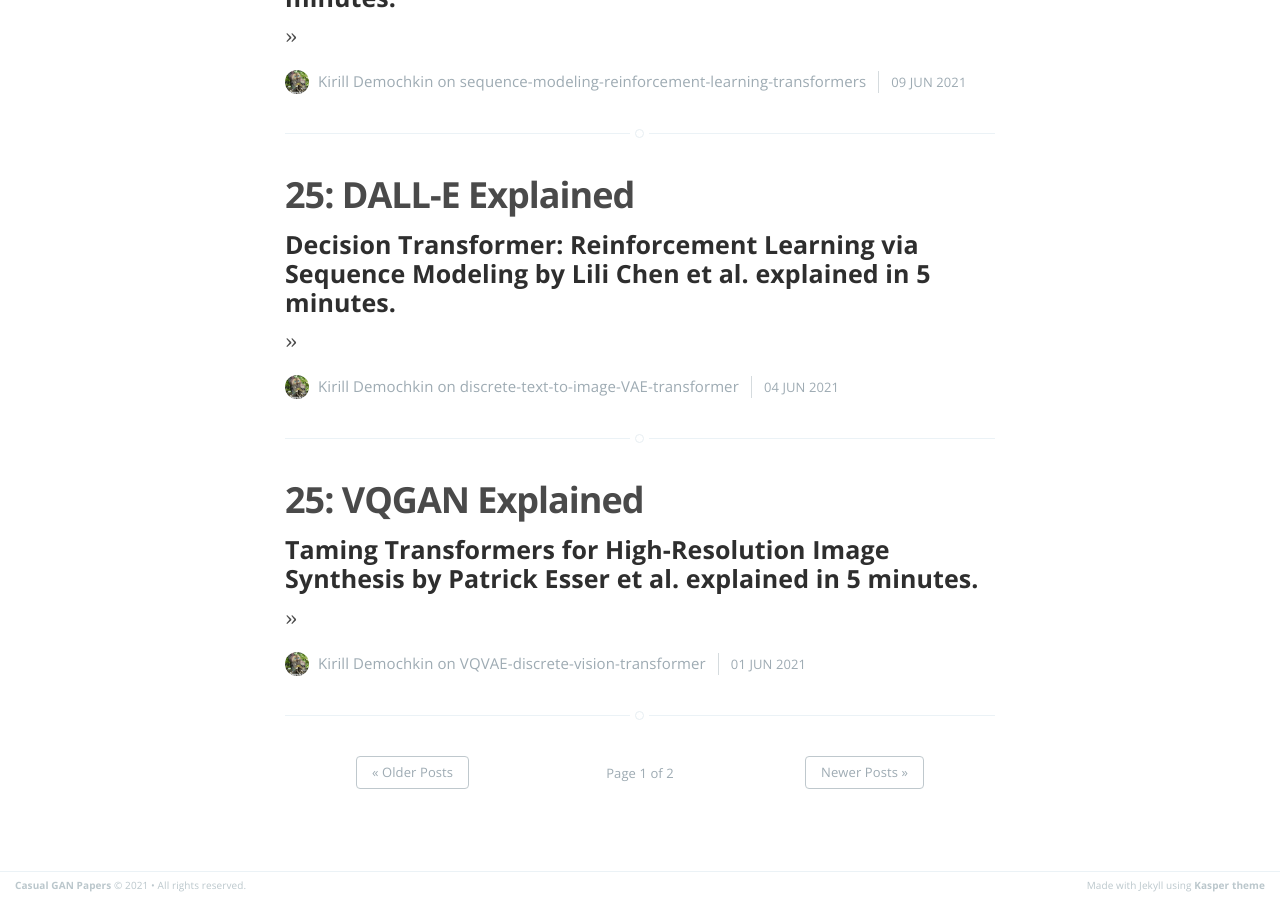
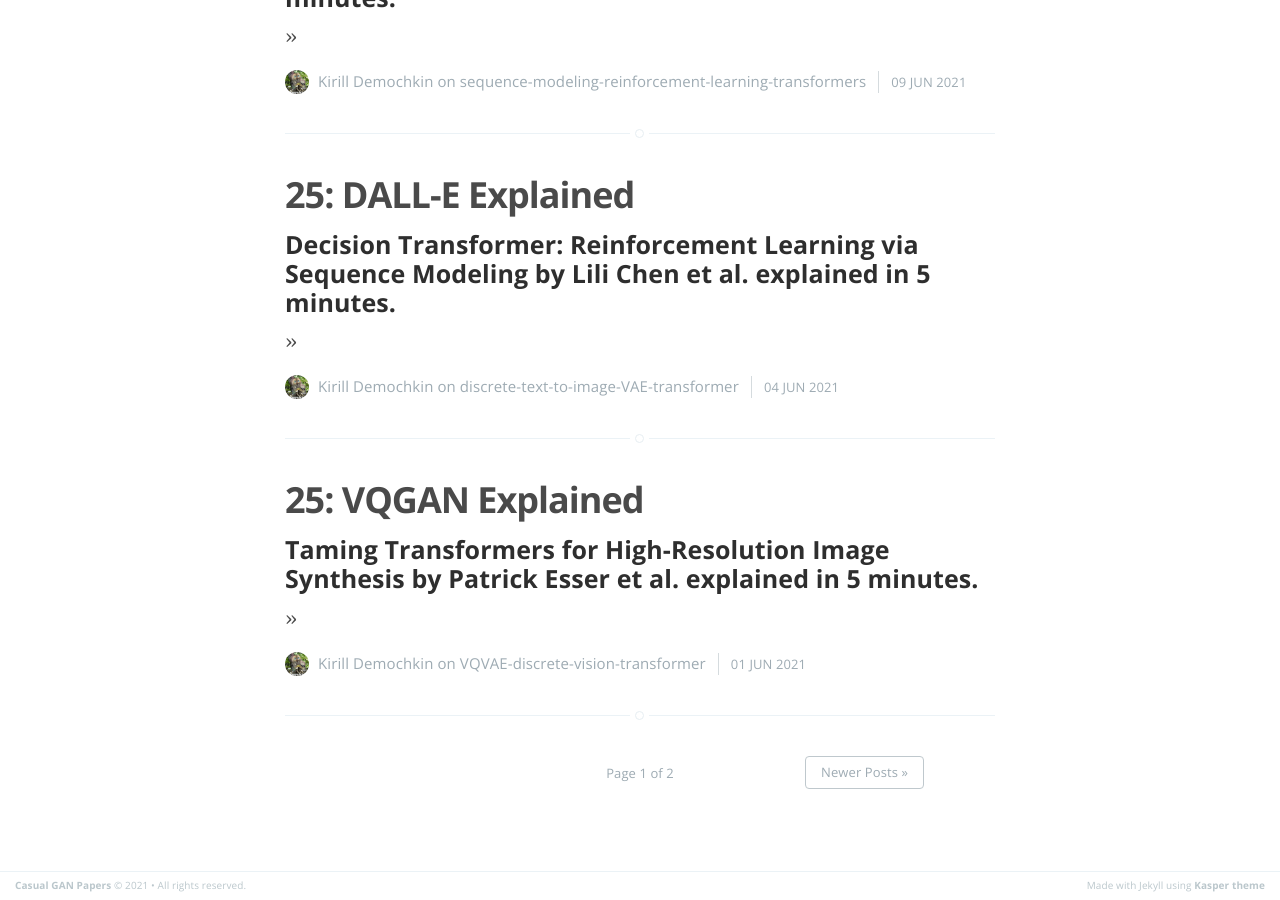
Before and after one commit to KirillDemochkin/kirilldemochkin.github.io, a Jekyll site: the page built from index.html, in a window 1280 px wide and 900 px high, scrolled down 4099 px. Built offline with Jekyll 4.4.1, drawn with Linux system fonts in a browser that asks for light colours; the list of posts is cut into pages by our own code; comment, search, counter and statistics services are not loaded.

Commit message:
Update pagination.html

```diff
--- a/_includes/pagination.html
+++ b/_includes/pagination.html
@@ -3,16 +3,12 @@
         <div class="pagination">
             {% if paginator.previous_page %}
                 <a class="newer-posts" href="{{ paginator.previous_page_path | relative_url }}">&laquo; Older Posts</a>
-            {% else %}
-                <span class="newer-posts">&laquo; Older Posts</span>
             {% endif %}
 
             <span class="page-number"> Page {{paginator.page}} of {{paginator.total_pages}} </span>
 
             {% if paginator.next_page %}
                 <a class="older-posts" href="{{ paginator.next_page_path | relative_url }}">Newer Posts &raquo;</a>
-            {% else %}
-                <span class="older-posts">Newer Posts &raquo;</span>
             {% endif %}
         </div>
     {% endif %}
```
